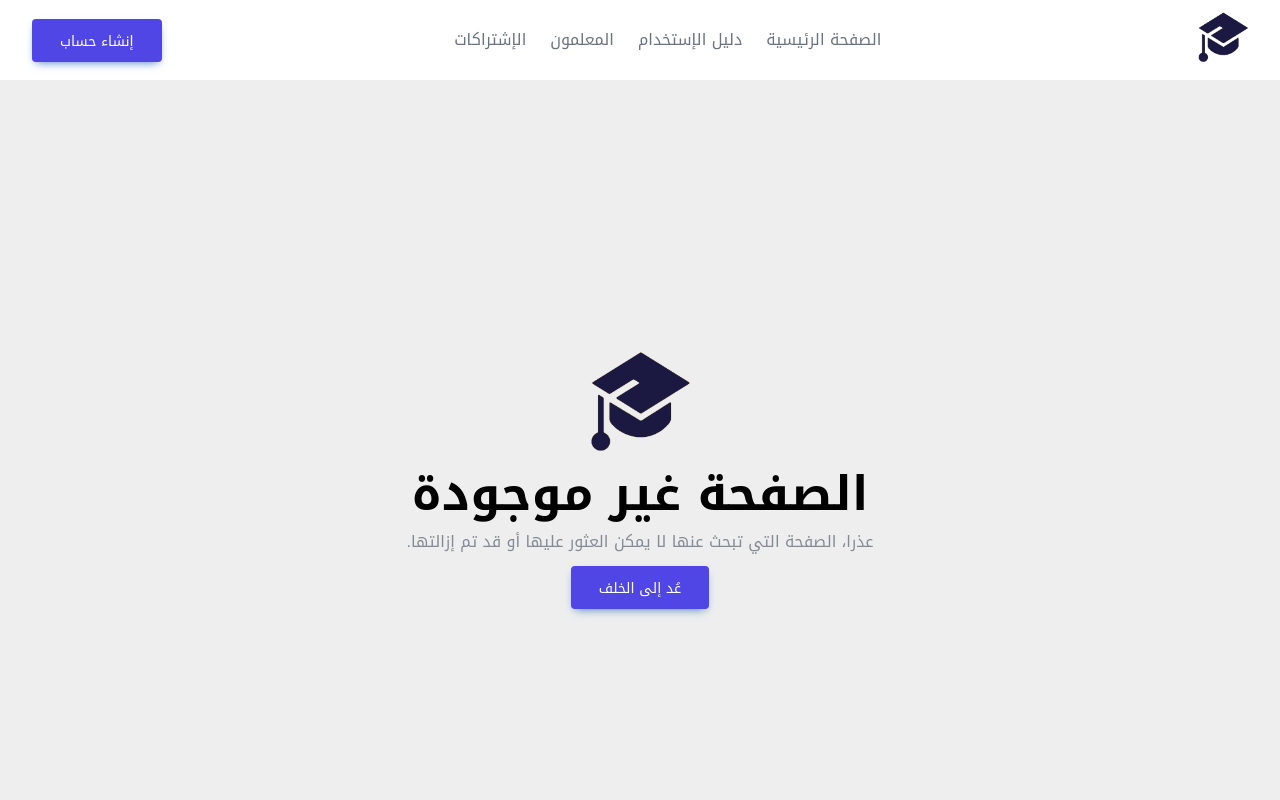
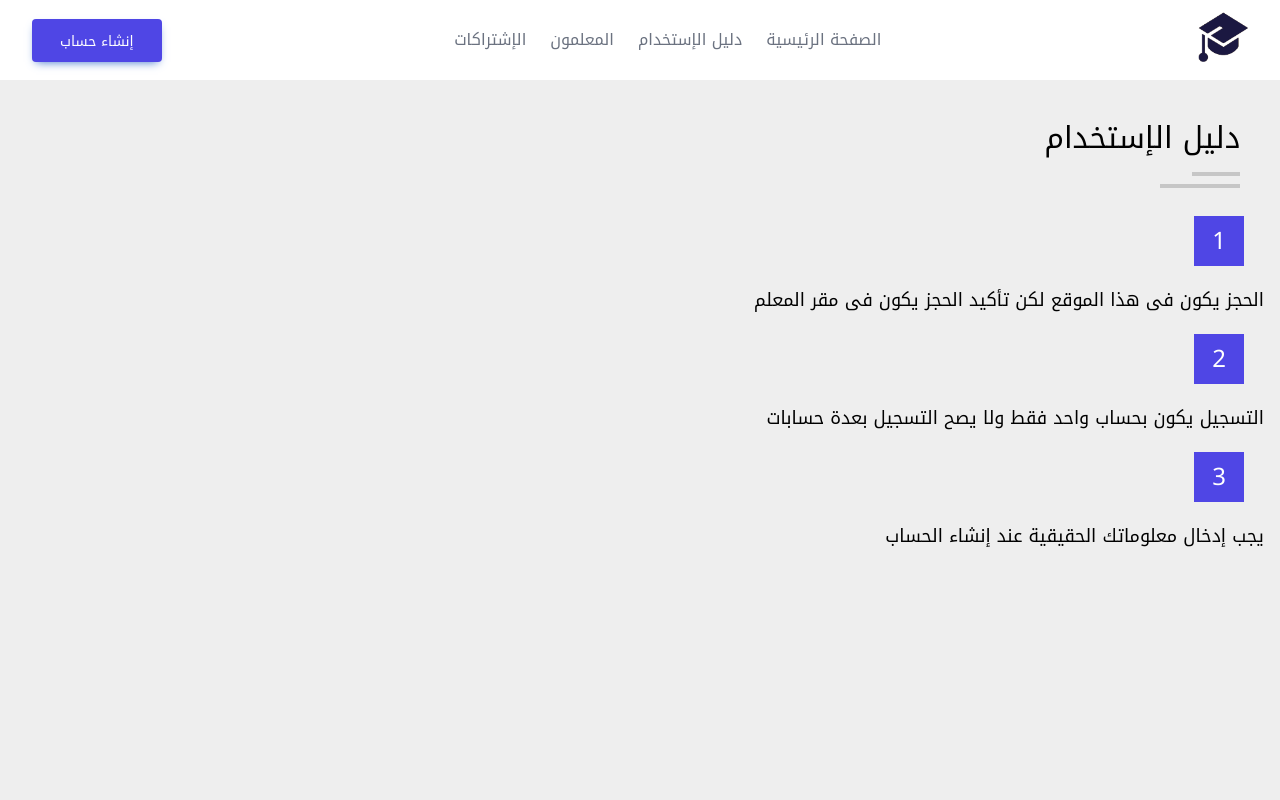
Before and after one commit to alieldeba/ahgezdroosk, a Next.js app: page /user-manual in a window 1280 px wide. Before the commit this address had no page. Shown: the top 800 px of the page. Built offline with nearby package versions, Linux system fonts and the light colour scheme.

Commit message:
converting react app to next app

```diff
--- a/components/Hero.js
+++ b/components/Hero.js
@@ -1,5 +1,6 @@
 import React from "react";
 import Link from "next/link";
+import { motion } from "framer-motion";
 
 function Hero() {
   return (
@@ -13,15 +14,23 @@ function Hero() {
         /> */}
         <main className="pt-[7rem] md:pt-[11rem]">
           <div className="text-center space-y-4">
-            <h1 className="text-gray-800 font-bold text-4xl md:text-5xl">
+            <motion.h1
+              className="text-gray-800 font-bold text-4xl md:text-5xl"
+              initial={{ y: "100vh", opacity: 0 }}
+              animate={{ y: 0, opacity: 1 }}
+            >
               منصة أحجز دروسك لتعليم
               <span className="text-primary"> أفضل</span>
-            </h1>
-            <p className="max-w-xl mx-auto leading-relaxed">
+            </motion.h1>
+            <motion.p
+              className="max-w-xl mx-auto leading-relaxed"
+              initial={{ opacity: 0 }}
+              animate={{ opacity: 1 }}
+            >
               هنالك الكثير ممن يعانون من الكسل الذى لا يدفعهم الى النزول من
               بيتهم لحجز دروسهم, لهذا تم تصميم و تجهيز هذا الموقع لكى تحجز جميع
               دروسك من بيتك
-            </p>
+            </motion.p>
           </div>
           <div className="mt-12 flex justify-center items-center">
             <Link href="/signup">
--- a/components/Loader.js
+++ b/components/Loader.js
@@ -1,13 +1,14 @@
-import React from "react"
+import React from "react";
 
 function Loader() {
   return (
-    <div id="loader">
-      <div id="shadow"></div>
-      <div id="box"></div>
+    <div className="w-full h-screen flex justify-center items-center bg-[#eee] z-10">
+      <div id="loader">
+        <div id="shadow"></div>
+        <div id="box"></div>
+      </div>
     </div>
   );
 }
 
-
-export default React.memo(Loader)
+export default React.memo(Loader);
--- a/components/Navbar.js
+++ b/components/Navbar.js
@@ -76,7 +76,11 @@ function Navbar() {
           </li>
           <div className="order-1 flex-1 justify-center items-center space-y-5 md:flex md:space-x-6 md:space-x-reverse md:space-y-0">
             {navigation.map((item, idx) => (
-              <li className="text-gray-500 hover:text-black" key={idx}>
+              <li
+                className="text-gray-500 hover:text-black"
+                key={idx}
+                onClick={() => setState(false)}
+              >
                 <Link href={item.path}>{item.title}</Link>
               </li>
             ))}
--- a/pages/_app.js
+++ b/pages/_app.js
@@ -1,10 +1,33 @@
-import React from 'react';
+import React from "react";
 import Layout from "../components/Layout.js";
-// import Loader from "../components/Loader";
+import Loader from "../components/Loader";
+import { useRouter } from "next/router";
 import Head from "next/head";
 import "../styles/global.css";
 
 function MyApp({ Component, pageProps }) {
+  const router = useRouter();
+  const [pageLoading, setPageLoading] = React.useState(false);
+
+  React.useEffect(() => {
+    const handleStart = () => {
+      setPageLoading(true);
+    };
+    const handleComplete = () => {
+      setPageLoading(false);
+    };
+
+    router.events.on("routeChangeStart", handleStart);
+    router.events.on("routeChangeComplete", handleComplete);
+    router.events.on("routeChangeError", handleComplete);
+
+    return () => {
+      router.events.off("routeChangeStart", handleStart);
+      router.events.off("routeChangeComplete", handleComplete);
+      router.events.off("routeChangeError", handleComplete);
+    };
+  }, [router]);
+
   return (
     <>
       <Head>
@@ -54,11 +77,10 @@ function MyApp({ Component, pageProps }) {
         />
         <title>منصة احجز دروسك للطلاب و المعلمين</title>
       </Head>
-      {/* <React.Suspense fallback={<Loader/>}> */}
+      {pageLoading && <Loader />}
       <Layout>
         <Component {...pageProps} />
       </Layout>
-      {/* </React.Suspense> */}
     </>
   );
 }
--- a/pages/index.js
+++ b/pages/index.js
@@ -1,17 +1,13 @@
+import dynamic from "next/dynamic";
 import React from "react";
 import Head from "next/head";
 
-import Hero from "../components/Hero";
-import Futures from "../components/Futures";
-import OurGoal from "../components/OurGoal";
-import HowItWorks from "../components/HowItWorks";
-import FAQ from "../components/FAQ";
-import Team from "../components/Team";
-// const Futures = React.lazy(() => import("../components/Futures"));
-// const OurGoal = React.lazy(() => import("../components/OurGoal"));
-// const HowItWorks = React.lazy(() => import("../components/HowItWorks"));
-// const FAQ = React.lazy(() => import("../components/FAQ"));
-// const Team = React.lazy(() => import("../components/Team"));
+const Hero = dynamic(() => import("../components/Hero"));
+const Futures = dynamic(() => import("../components/Futures"));
+const OurGoal = dynamic(() => import("../components/OurGoal"));
+const HowItWorks = dynamic(() => import("../components/HowItWorks"));
+const FAQ = dynamic(() => import("../components/FAQ"));
+const Team = dynamic(() => import("../components/Team"));
 // const Subscriptions = React.lazy(() => import("./Subscriptions"));
 // const Contact = React.lazy(() => import("../components/Contact"));
 
--- a/pages/teachers/[id].js
+++ b/pages/teachers/[id].js
@@ -1,8 +1,9 @@
 import React from "react";
 import axios from "axios";
 import Image from "next/image";
-import GroupCard from "./GroupCard";
+import dynamic from "next/dynamic";
 import Head from "next/head";
+const GroupCard = dynamic(() => import("./GroupCard"))
 
 export const getStaticPaths = async () => {
   try {
--- a/pages/teachers/index.js
+++ b/pages/teachers/index.js
@@ -2,7 +2,8 @@ import React from "react";
 import axios from "axios";
 import Link from "next/link";
 import Head from "next/head";
-import TeacherCard from "./TeacherCard";
+import dynamic from "next/dynamic";
+const TeacherCard = dynamic(() => import("./TeacherCard"));
 
 function Teachers({ initialTeachers }) {
   const [search, setSearch] = React.useState("");
@@ -43,7 +44,11 @@ function Teachers({ initialTeachers }) {
       <main className="min-h-[calc(100vh-100px)]">
         <h1 className="heading">أبحث عن معلمك</h1>
         <section className="container mb-24">
-          <form method="get" className="flex justify-center search" onSubmit={handleSearch}>
+          <form
+            method="get"
+            className="flex justify-center search"
+            onSubmit={handleSearch}
+          >
             <div className="w-full md:w-[500px] lg:w-[800px] relative">
               <input
                 type="text"
@@ -62,10 +67,7 @@ function Teachers({ initialTeachers }) {
         <section className="container teachers text-center">
           {showTeachers &&
             allTeachers.map((teacher) => (
-              <Link
-                href={`/teachers/${teacher.id}`}
-                key={teacher.name}
-              >
+              <Link href={`/teachers/${teacher.id}`} key={teacher.name}>
                 <a className="cursor-pointer w-fit">
                   <TeacherCard
                     name={teacher.name}
--- /dev/null
+++ b/pages/user-manual/index.js
@@ -0,0 +1,27 @@
+import dynamic from "next/dynamic";
+import React from "react";
+const NumberBox = dynamic(() => import("./NumberBox"));
+
+function UserManual() {
+  return (
+    <>
+      <h1 className="heading">دليل الإستخدام</h1>
+      <section className="container min-h-[calc(100vh-200px)]">
+        <NumberBox number="1" />
+        <h3 className="text-lg">
+          الحجز يكون فى هذا الموقع لكن تأكيد الحجز يكون فى مقر المعلم
+        </h3>
+        <NumberBox number="2" />
+        <h3 className="text-lg">
+          التسجيل يكون بحساب واحد فقط ولا يصح التسجيل بعدة حسابات
+        </h3>
+        <NumberBox number="3" />
+        <h3 className="text-lg">
+          يجب إدخال معلوماتك الحقيقية عند إنشاء الحساب
+        </h3>
+      </section>
+    </>
+  );
+}
+
+export default React.memo(UserManual);
```
Also changed, not shown: 1 other file (tests, documents, lock files or other folders).
